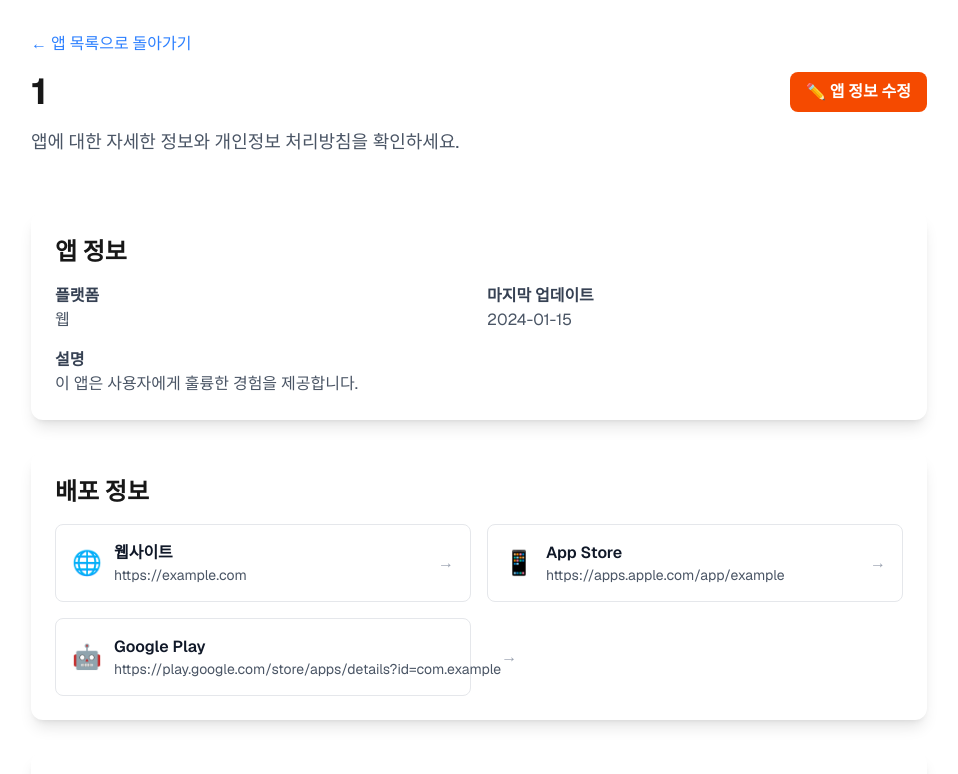
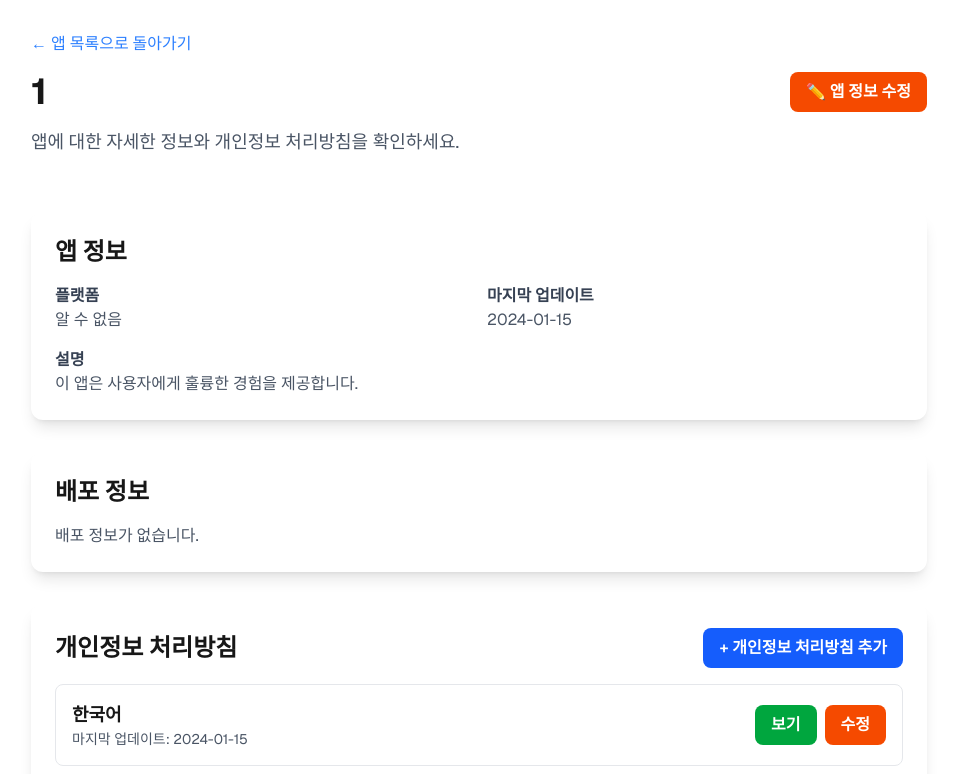
Before and after one commit to 0010capacity/0010capacity.github.io, a Next.js app: page /apps/1 in a window 1280 px wide. Shown: the top 774 px of the page, without its empty margins (161-1119 px from the left). Built offline with nearby package versions, Linux system fonts and the light colour scheme.

Commit message:
Refactor app data handling to use dynamic fetching and improve deployment information retrieval

```diff
--- a/app/apps/[appName]/page.tsx
+++ b/app/apps/[appName]/page.tsx
@@ -1,10 +1,5 @@
 import Link from 'next/link';
-
-interface Deployment {
-  type: 'website' | 'appstore' | 'googleplay' | 'steam' | 'download' | 'other';
-  url: string;
-  label?: string;
-}
+import { getAppNames, getAppData, type Deployment } from '../../data/apps';
 
 interface PrivacyPolicy {
   language: string;
@@ -14,12 +9,10 @@ interface PrivacyPolicy {
 
 export async function generateStaticParams() {
   // 실제 존재하는 앱들을 기반으로 정적 경로 생성
-  return [
-    { appName: 'Logit' },
-    { appName: 'app1' },
-    { appName: 'app2' },
-    { appName: 'app3' },
-  ];
+  const appNames = getAppNames();
+  return appNames.map(appName => ({
+    appName: encodeURIComponent(appName)
+  }));
 }
 
 interface AppDetailPageProps {
@@ -32,60 +25,15 @@ export default async function AppDetailPage({ params }: AppDetailPageProps) {
   const { appName } = await params;
   const decodedAppName = decodeURIComponent(appName);
 
-  // 실제 앱 데이터 불러오기 시도
-  let appData = null;
-  let deployments: Deployment[] = [];
-  let githubRepo: string | null = null;
-
-  try {
-    // 정적 내보내기 모드에서는 fetch 대신 import를 사용할 수 없으므로
-    // 하드코딩된 데이터로 처리 (실제로는 빌드 시점에 데이터를 주입해야 함)
-    if (decodedAppName === 'Logit') {
-      appData = {
-        name: 'Logit',
-        description: '미니멀 하루 기록 앱',
-        deployments: [
-          {
-            type: 'website' as const,
-            url: 'http://localhost'
-          }
-        ],
-        githubRepo: null,
-        createdAt: '2025-09-16T14:48:02.375Z',
-        updatedAt: '2025-09-16T14:48:02.375Z'
-      };
-      deployments = appData.deployments;
-      githubRepo = appData.githubRepo;
-    }
-  } catch (error) {
-    console.error('Failed to load app data:', error);
-  }
-
-  // 실제 배포 정보가 없으면 기본 더미 데이터 사용
-  if (deployments.length === 0) {
-    deployments = [
-      { type: 'website', url: 'https://example.com' },
-      { type: 'appstore', url: 'https://apps.apple.com/app/example' },
-      { type: 'googleplay', url: 'https://play.google.com/store/apps/details?id=com.example' }
-    ];
-  }
+  // 실제 앱 데이터 가져오기
+  const appData = getAppData(decodedAppName);
+  const deployments = appData?.deployments || [];
+  const githubRepo = appData?.githubRepo || null;
 
   const privacyPolicies: PrivacyPolicy[] = [
     { language: 'ko', url: `/privacy-policies/${decodedAppName}/ko.md`, lastUpdated: '2024-01-15' },
     { language: 'en', url: `/privacy-policies/${decodedAppName}/en.md`, lastUpdated: '2024-01-10' },
   ];
-
-  const getDeploymentIcon = (type: string) => {
-    switch (type) {
-      case 'website': return '🌐';
-      case 'appstore': return '📱';
-      case 'googleplay': return '🤖';
-      case 'steam': return '🎮';
-      case 'download': return '⬇️';
-      case 'other': return '🔗';
-      default: return '🔗';
-    }
-  };
 
   const getDeploymentLabel = (deployment: Deployment) => {
     if (deployment.type === 'other' && deployment.label) {
@@ -169,7 +117,13 @@ export default async function AppDetailPage({ params }: AppDetailPageProps) {
                   rel="noopener noreferrer"
                   className="flex items-center p-4 border border-gray-200 dark:border-gray-700 rounded-lg hover:bg-gray-50 dark:hover:bg-gray-700 transition-colors duration-200"
                 >
-                  <span className="text-2xl mr-3">{getDeploymentIcon(deployment.type)}</span>
+                  <span className="text-2xl mr-3">
+                    {deployment.type === 'website' ? '🌐' :
+                     deployment.type === 'appstore' ? '📱' :
+                     deployment.type === 'googleplay' ? '🤖' :
+                     deployment.type === 'steam' ? '🎮' :
+                     deployment.type === 'download' ? '⬇️' : '🔗'}
+                  </span>
                   <div>
                     <h3 className="font-semibold text-gray-900 dark:text-white">
                       {getDeploymentLabel(deployment)}
--- /dev/null
+++ b/app/data/apps.ts
@@ -0,0 +1,38 @@
+export interface Deployment {
+  type: 'website' | 'appstore' | 'googleplay' | 'steam' | 'download' | 'other';
+  url: string;
+  label?: string;
+}
+
+export interface AppData {
+  name: string;
+  description: string;
+  deployments: Deployment[];
+  githubRepo?: string | null;
+  createdAt: string;
+  updatedAt: string;
+}
+
+export const apps: Record<string, AppData> = {
+  Logit: {
+    name: 'Logit',
+    description: '미니멀 하루 기록 앱',
+    deployments: [
+      {
+        type: 'website',
+        url: 'http://localhost'
+      }
+    ],
+    githubRepo: null,
+    createdAt: '2025-09-16T14:48:02.375Z',
+    updatedAt: '2025-09-16T14:48:02.375Z'
+  }
+};
+
+export const getAppNames = (): string[] => {
+  return Object.keys(apps);
+};
+
+export const getAppData = (appName: string): AppData | null => {
+  return apps[appName] || null;
+};
```
